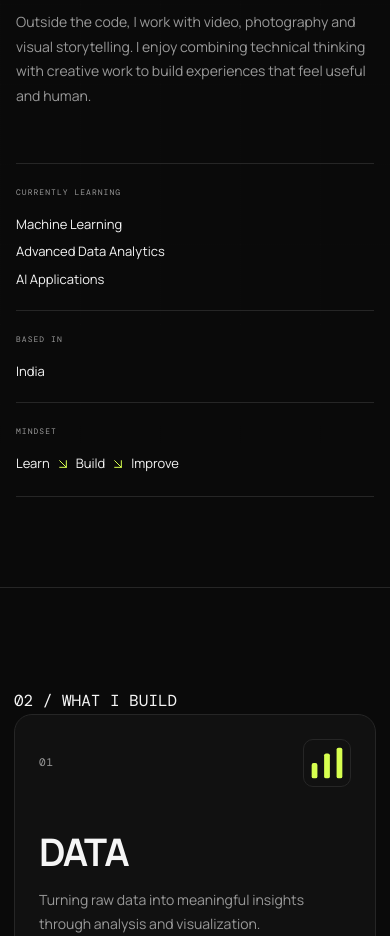
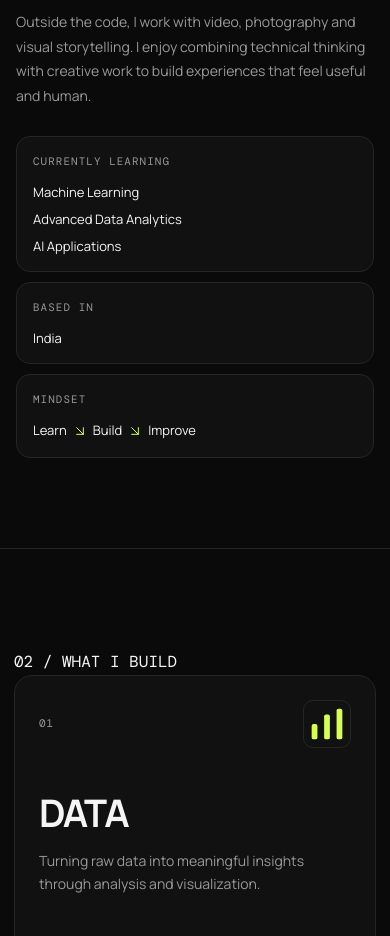
Before and after one commit to Ruturaj998/ruturaj-portfolio, a React (Vite) app: page / in a window 390 px wide. Shown: the part 1400-2336 px from the top of the page. Built offline with nearby package versions, Linux system fonts and the light colour scheme.

Commit message:
Refine the About details layout and spacing

```diff
--- a/src/styles/global.css
+++ b/src/styles/global.css
@@ -834,34 +834,26 @@ img {
 /* ---------- Details ---------- */
 
 .about-details {
-  margin-top: 75px;
   display: grid;
-  grid-template-columns: 1.3fr 0.7fr 1fr;
-  border-top: 1px solid var(--border);
-  border-bottom: 1px solid var(--border);
+  grid-template-columns: minmax(0, 1.25fr) minmax(0, 0.65fr) minmax(0, 1fr);
+  gap: 12px;
+  margin-top: clamp(28px, 5vw, 48px);
 }
 
 .about-detail {
-  min-height: 145px;
-  padding: 25px 25px 25px 0;
-  border-right: 1px solid var(--border);
-}
-
-.about-detail+.about-detail {
-  padding-left: 25px;
-}
-
-.about-detail:last-child {
-  padding-right: 0;
-  border-right: none;
+  min-width: 0;
+  padding: clamp(16px, 2vw, 22px);
+  border: 1px solid var(--border);
+  border-radius: 14px;
+  background: var(--surface);
 }
 
 .about-detail-label {
   display: block;
-  margin-bottom: 23px;
-  color: var(--text-muted);
-  font-size: 8px;
-  letter-spacing: 0.13em;
+  margin-bottom: 12px;
+  color: var(--text-muted);
+  font-size: 0.68rem;
+  letter-spacing: 0.1em;
 }
 
 .about-detail-content {
@@ -891,6 +883,7 @@ img {
 }
 
 .about-mindset svg {
+  flex-shrink: 0;
   color: var(--accent);
 }
 
@@ -976,25 +969,8 @@ img {
   }
 
   .about-details {
-    margin-top: 55px;
     grid-template-columns: 1fr;
-  }
-
-  .about-detail,
-  .about-detail+.about-detail,
-  .about-detail:last-child {
-    min-height: auto;
-    padding: 22px 0;
-    border-right: none;
-    border-bottom: 1px solid var(--border);
-  }
-
-  .about-detail:last-child {
-    border-bottom: none;
-  }
-
-  .about-detail-label {
-    margin-bottom: 16px;
+    gap: 10px;
   }
 }
 
```
